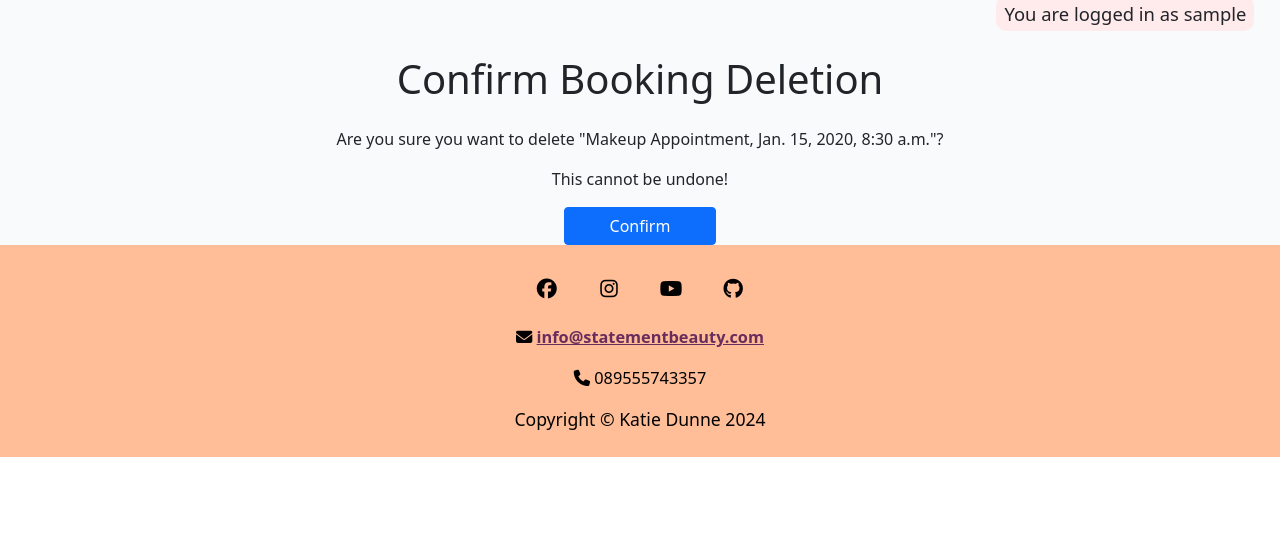
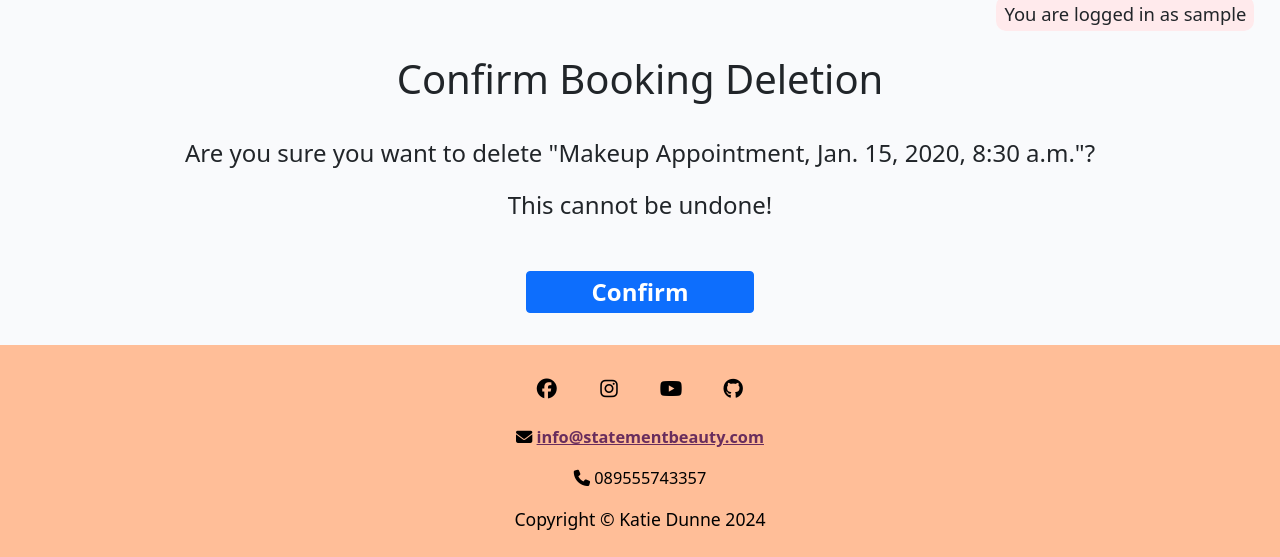
Before and after one commit to KSDunne/statement_beauty, a Django app: page /makeover/delete_booking/1 in a window 1280 px wide. Shown: the part 559-1116 px from the top of the page. Before the commit the page ends 1016 px from the top, so only its background shows below. Run offline with Django 4.2, Linux system fonts and the light colour scheme; a user stored in the database is signed in; tables that the repository leaves empty hold one stand-in row (values such as "Sample post"); some libraries are stand-ins or nearby versions.

Commit message:
Style the confirm deletion page

```diff
--- a/makeover/templates/makeover/booking_confirm_delete.html
+++ b/makeover/templates/makeover/booking_confirm_delete.html
@@ -9,12 +9,12 @@
 {% block content %}
 <div class="container">
     <h1 class="text-center mt-2">Confirm Booking Deletion</h1>
-    <div class="d-flex justify-content-center pt-3">
+    <div class="d-flex justify-content-center pt-4">
         <form method="post" class="text-center">
             {% csrf_token %}
-            <p>Are you sure you want to delete "{{ booking.service_type }}, {{ booking.date_of_booking}}, {{ booking.start_time}}"?</p>
-            <p>This cannot be undone!</p>
-            <input type="submit" value="Confirm" class="btn btn-primary w-25">
+            <p class="you-sure">Are you sure you want to delete "{{ booking.service_type }}, {{ booking.date_of_booking}}, {{ booking.start_time}}"?</p>
+            <p class="you-sure">This cannot be undone!</p>
+            <input type="submit" value="Confirm" class="btn btn-primary w-25 deletion-btn">
         </form>
     </div>
 </div>
--- a/static/css/style.css
+++ b/static/css/style.css
@@ -326,6 +326,13 @@ body {
   color: black;
 }
 
+.deletion-btn {
+  font-size: 1rem;
+  font-weight:600;
+  padding: 2px;
+  margin: 4vh;
+}
+
 /* style for 404 page */
 .error-image {
   width: 80%;
@@ -430,6 +437,11 @@ body {
   .edit-form {
     width: 55%;
   }
+
+  .you-sure {
+  font-size: 1.5rem;
+}
+
 }
 
 /* Large devices (laptops and desktops, 992px and up) */
@@ -527,6 +539,13 @@ body {
   .edit-form {
     width: 50%;
   }
+
+  .deletion-btn {
+  font-size: 1.5rem;
+  font-weight:600;
+  padding: 2px;
+  margin: 4vh;
+}
 }
 
 /* Very Large devices (large laptop screens and monitors, 1440px and up) */
```
Also changed, not shown: 1 other file.
